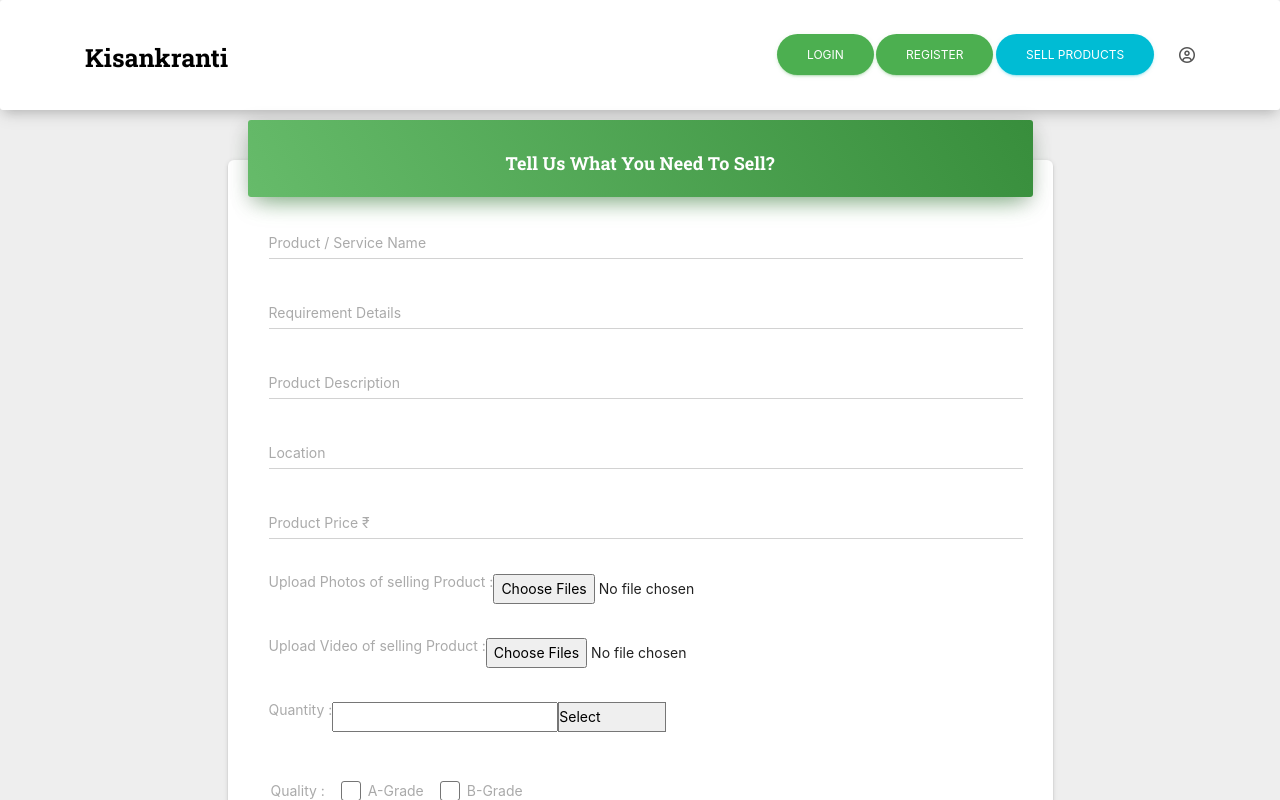
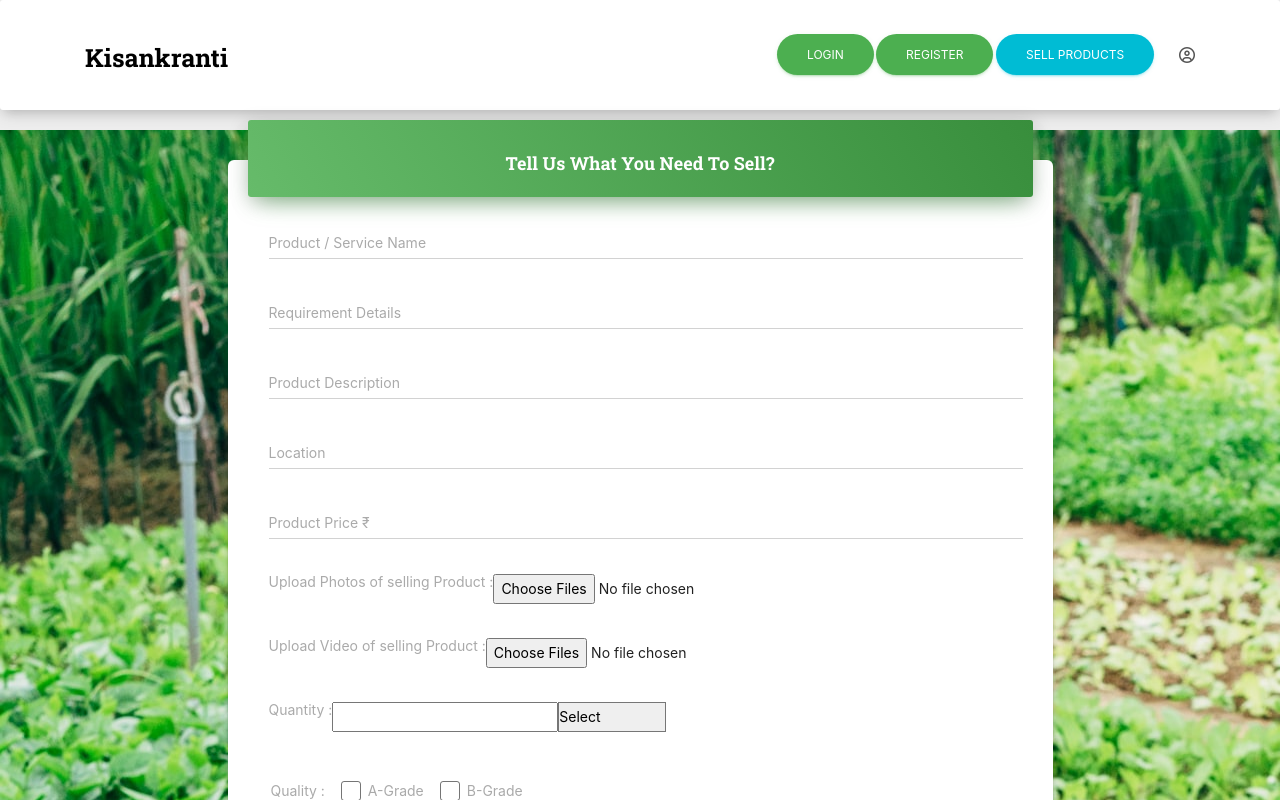
Before and after one commit to devika-be/KisankrantiReact.github, a React (Create React App) app: page /Sell in a window 1280 px wide. Shown: the top 800 px of the page. Built offline with nearby package versions, Linux system fonts and the light colour scheme.

Commit message:
Update Sell.js

```diff
--- a/src/pages/Sell.js
+++ b/src/pages/Sell.js
@@ -6,7 +6,7 @@ class Sell extends Component {
     return (
       <div>
         <div>
-          <div style={{ backgroundImage: "url(assets/img/selling page.jpg)" }}>
+          <div style={{ backgroundImage: 'url("assets/img/selling page.jpg")' }}>
             <div className="container">
               <div className="row">
                 <div className="col-lg-9 col-md-10 mx-auto">
```
